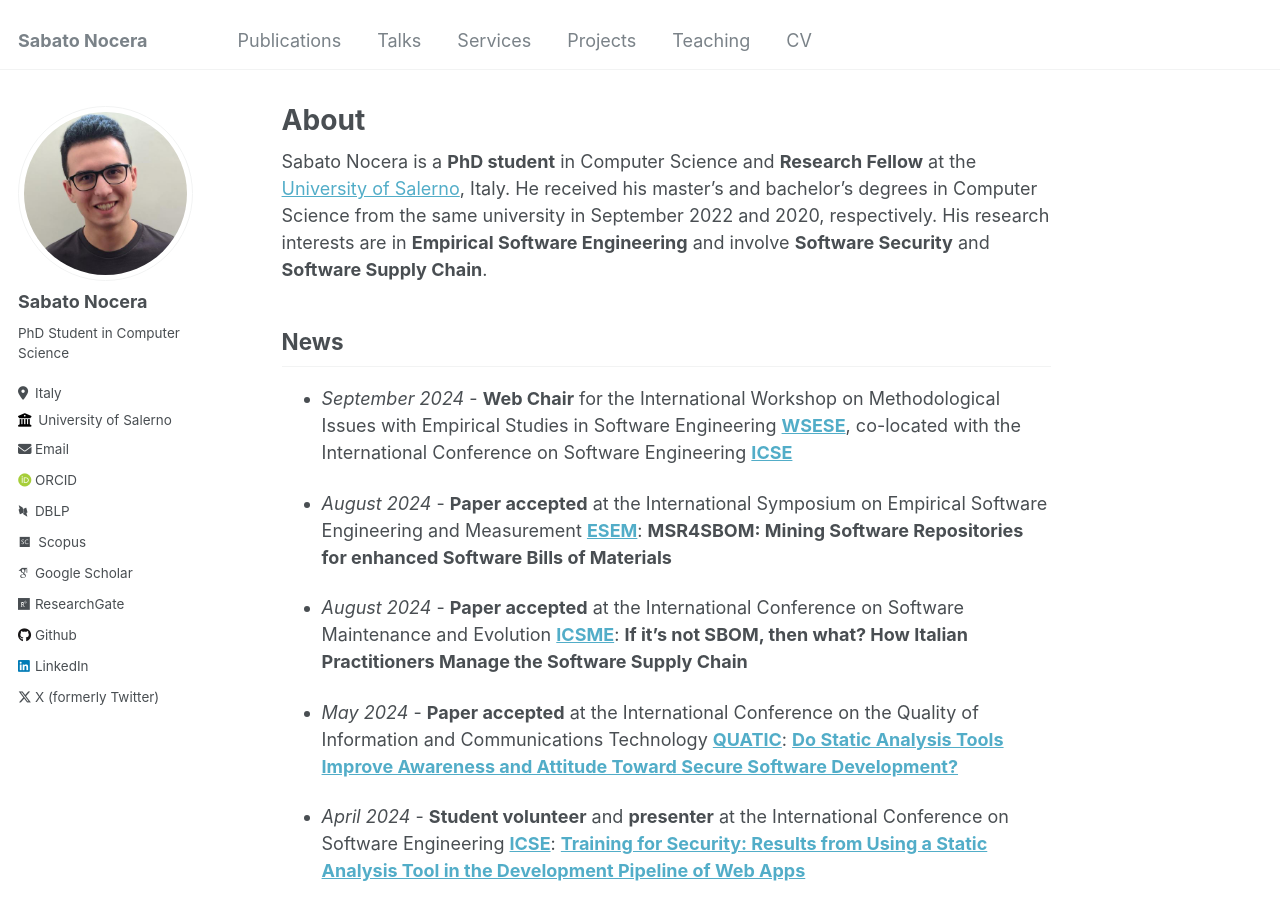
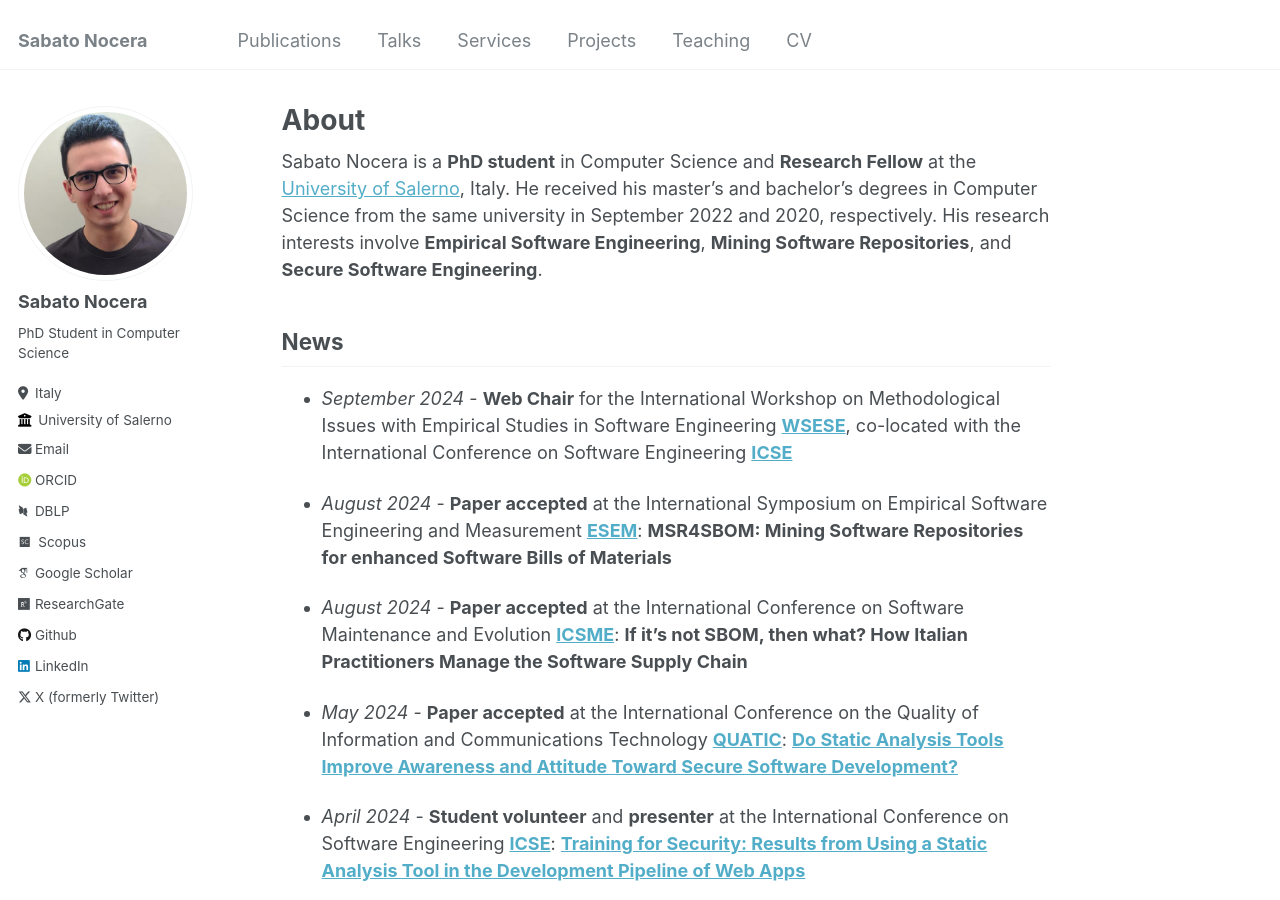
Before and after one commit to sabato-nocera/sabato-nocera.github.io, a Jekyll site: the page built from _pages/about.md, in a window 1280 px wide and 900 px high. Built offline with Jekyll 4.4.1, drawn with Linux system fonts in a browser that asks for light colours; some web fonts are replaced.

Commit message:
Update about.md

```diff
--- a/_pages/about.md
+++ b/_pages/about.md
@@ -7,7 +7,7 @@ redirect_from:
   - /about.html
 ---
 
-Sabato Nocera is a **PhD student** in Computer Science and  **Research Fellow** at the [University of Salerno](https://web.unisa.it/en/university), Italy. He received his master's and bachelor's degrees in Computer Science from the same university in September 2022 and 2020, respectively. His research interests are in **Empirical Software Engineering** and involve **Software Security** and **Software Supply Chain**.
+Sabato Nocera is a **PhD student** in Computer Science and  **Research Fellow** at the [University of Salerno](https://web.unisa.it/en/university), Italy. He received his master's and bachelor's degrees in Computer Science from the same university in September 2022 and 2020, respectively. His research interests involve **Empirical Software Engineering**, **Mining Software Repositories**, and **Secure Software Engineering**.
 
 ## News
 
```
